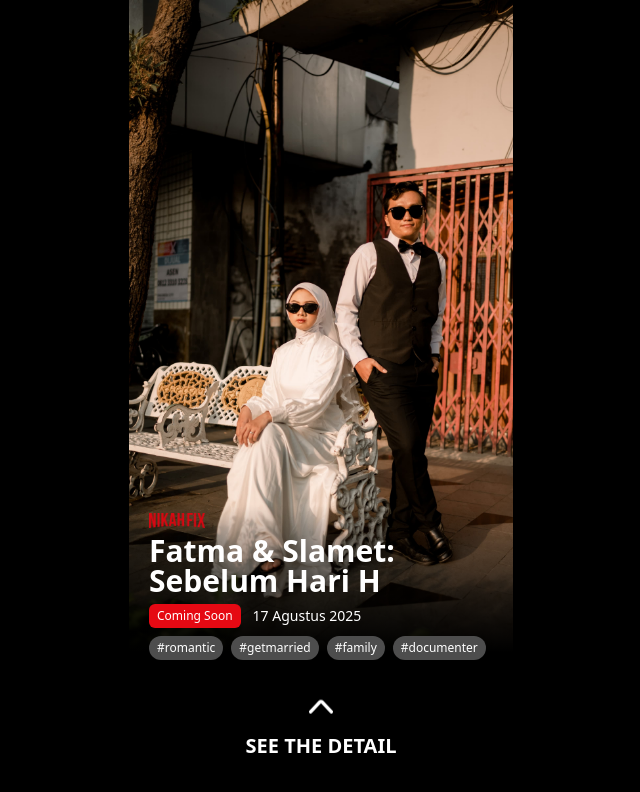
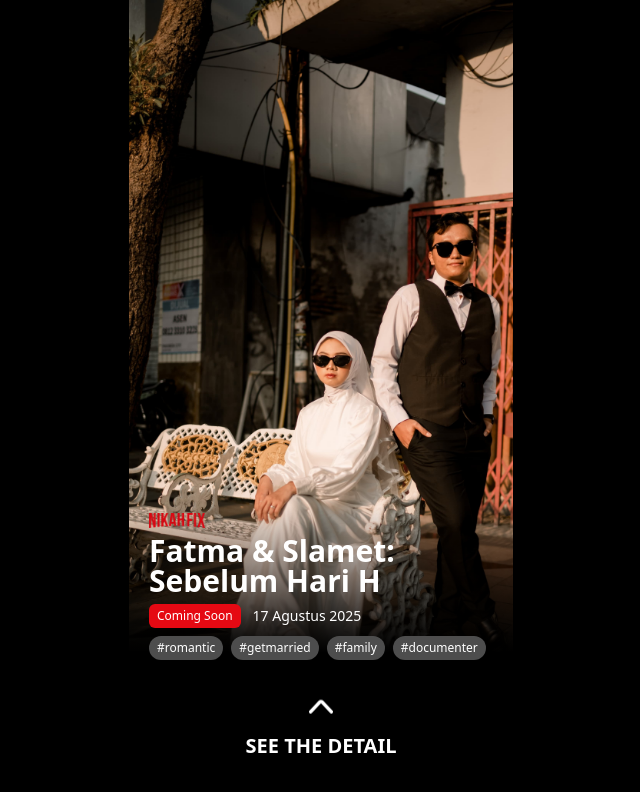
Before and after one commit to xijinfu-cpu/tested, a React (Vite) app: page / in a window 1280 px wide. Both pictures are taken after a click on the element "Guest". Shown: the top 792 px of the page, without its empty margins (319-959 px from the left). Built offline with nearby package versions, Linux system fonts and the light colour scheme.

Commit message:
build: configure for GitHub Pages (base=/tes, outDir=docs)

```diff
--- a/src/components/section/thumbnail/index.jsx
+++ b/src/components/section/thumbnail/index.jsx
@@ -17,7 +17,10 @@ export default function Thumbnail() {
     return <DetailInfo />;
   }
   return (
-    <div className="min-h-screen bg-thumbnail bg-contain bg-no-repeat flex flex-col justify-end">
+    <div
+      className="min-h-screen bg-cover bg-no-repeat flex flex-col justify-end text-white"
+      style={{ backgroundImage: `url(${base}images/thumbnail.webp)` }}
+    >
       <div className="pb-10  pt-2 bg-gradient-to-b from-transparent via-black to-black">
         <div className="px-5 mb-10 space-y-2">
           <img
--- a/vite.config.js
+++ b/vite.config.js
@@ -3,7 +3,11 @@ import react from '@vitejs/plugin-react'
 
 // https://vite.dev/config/
 export default defineConfig({
-  base: '/tested/',
+  base: '/tes/',
   plugins: [react()],
+  build: {
+    outDir: 'docs',
+    emptyOutDir: true,
+  },
   // tidak perlu proxy backend karena pengiriman melalui WhatsApp langsung
 })
```
Also changed, not shown: 32 other files (tests, documents, lock files or other folders).
